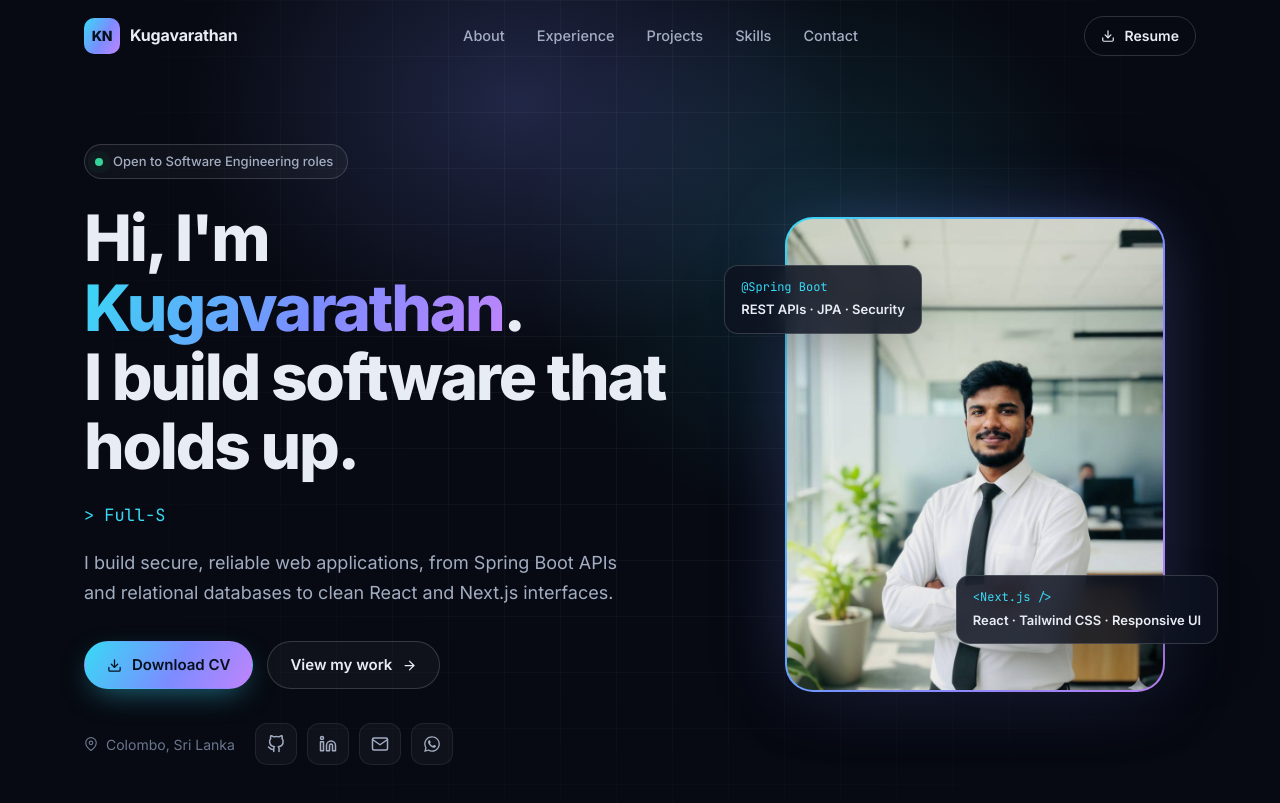
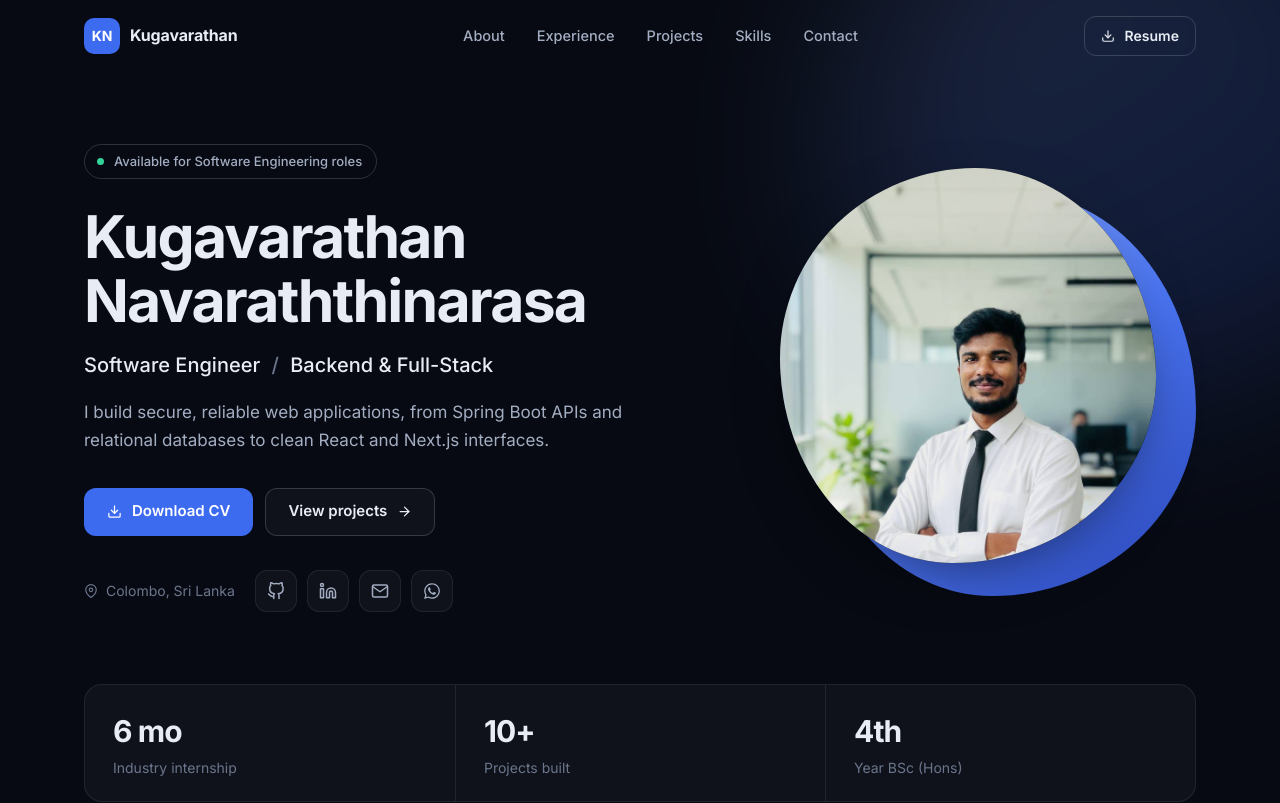
Before and after one commit to Nkugavarathan/My-Portfolio, a React (Create React App) app: page / in a window 1280 px wide. Shown: the top 803 px of the page. Built offline with nearby package versions, Linux system fonts and the light colour scheme.

Commit message:
Update styles and content across portfolio sections for improved aesthetics and clarity

```diff
--- a/src/App.css
+++ b/src/App.css
@@ -11,10 +11,10 @@
   --text: #e8ecf4;
   --text-soft: #a3adc2;
   --muted: #6b768d;
-  --accent: #38d9f5;
-  --accent-2: #7c8cff;
-  --accent-soft: rgba(56, 217, 245, 0.12);
-  --gradient: linear-gradient(120deg, #38d9f5 0%, #7c8cff 55%, #c084fc 100%);
+  --accent: #7ea2ff;
+  --accent-strong: #3d6bf0;
+  --accent-soft: rgba(126, 162, 255, 0.1);
+  --blob: linear-gradient(140deg, #8fb0ff 0%, #4a74f2 55%, #2a46b8 100%);
   --radius: 18px;
   --radius-sm: 10px;
   --shadow: 0 20px 60px -20px rgba(0, 0, 0, 0.6);
@@ -47,7 +47,7 @@ body {
 }
 
 ::selection {
-  background: rgba(56, 217, 245, 0.3);
+  background: rgba(126, 162, 255, 0.35);
   color: #fff;
 }
 
@@ -117,13 +117,6 @@ ul {
   margin-top: 36px;
 }
 
-.gradient-text {
-  background: var(--gradient);
-  -webkit-background-clip: text;
-  background-clip: text;
-  color: transparent;
-}
-
 /* ==========================================================
    Buttons, chips, icons
    ========================================================== */
@@ -133,7 +126,7 @@ ul {
   gap: 10px;
   height: 48px;
   padding: 0 22px;
-  border-radius: 999px;
+  border-radius: 12px;
   font-weight: 600;
   font-size: 15px;
   font-family: inherit;
@@ -145,17 +138,16 @@ ul {
 }
 
 .btn:hover {
-  transform: translateY(-2px);
+  transform: translateY(-1px);
 }
 
 .btn-primary {
-  background: var(--gradient);
-  color: #05101a;
-  box-shadow: 0 10px 30px -10px rgba(56, 217, 245, 0.55);
+  background: var(--accent-strong);
+  color: #fff;
 }
 
 .btn-primary:hover {
-  box-shadow: 0 14px 40px -10px rgba(56, 217, 245, 0.75);
+  background: #4f7af5;
 }
 
 .btn-secondary {
@@ -166,7 +158,7 @@ ul {
 
 .btn-secondary:hover {
   background: var(--surface-hover);
-  border-color: rgba(56, 217, 245, 0.5);
+  border-color: rgba(255, 255, 255, 0.3);
 }
 
 .btn-ghost {
@@ -217,9 +209,8 @@ ul {
 }
 
 .icon-btn:hover {
-  color: var(--accent);
-  border-color: rgba(56, 217, 245, 0.5);
-  transform: translateY(-2px);
+  color: var(--text);
+  border-color: rgba(255, 255, 255, 0.3);
 }
 
 .icon-btn.small {
@@ -276,10 +267,10 @@ ul {
   width: 36px;
   height: 36px;
   border-radius: 10px;
-  background: var(--gradient);
-  color: #05101a;
+  background: var(--accent-strong);
+  color: #fff;
   font-size: 14px;
-  font-weight: 800;
+  font-weight: 700;
 }
 
 .nav-links {
@@ -342,46 +333,61 @@ ul {
   overflow: hidden;
 }
 
-.hero-glow {
-  position: absolute;
-  top: -25%;
-  left: 50%;
-  width: 1200px;
-  height: 900px;
-  transform: translateX(-50%);
-  background: radial-gradient(
-      closest-side at 40% 40%,
-      rgba(124, 140, 255, 0.22),
-      transparent 70%
-    ),
-    radial-gradient(
-      closest-side at 65% 55%,
-      rgba(56, 217, 245, 0.14),
-      transparent 70%
-    );
-  pointer-events: none;
+/* Organic blob shapes: a morphing border-radius gives the soft, hand-made outline */
+@keyframes morph {
+  0%,
+  100% {
+    border-radius: 58% 42% 38% 62% / 46% 38% 62% 54%;
+  }
+  33% {
+    border-radius: 40% 60% 62% 38% / 58% 46% 54% 42%;
+  }
+  66% {
+    border-radius: 64% 36% 46% 54% / 38% 60% 40% 62%;
+  }
 }
 
-.hero-grid {
+@keyframes drift {
+  0%,
+  100% {
+    transform: translate(0, 0) rotate(0deg);
+  }
+  50% {
+    transform: translate(30px, -20px) rotate(12deg);
+  }
+}
+
+.bg-blob {
   position: absolute;
-  inset: 0;
-  background-image: linear-gradient(var(--border) 1px, transparent 1px),
-    linear-gradient(90deg, var(--border) 1px, transparent 1px);
-  background-size: 56px 56px;
-  mask-image: radial-gradient(ellipse at 50% 30%, #000 20%, transparent 70%);
-  -webkit-mask-image: radial-gradient(
-    ellipse at 50% 30%,
-    #000 20%,
-    transparent 70%
-  );
-  opacity: 0.5;
+  z-index: 0;
+  background: var(--blob);
+  filter: blur(90px);
+  opacity: 0.18;
   pointer-events: none;
+  animation: morph 18s ease-in-out infinite, drift 24s ease-in-out infinite;
+}
+
+.bg-blob-hero {
+  width: 620px;
+  height: 560px;
+  top: -140px;
+  right: -160px;
+}
+
+.bg-blob-contact {
+  width: 520px;
+  height: 460px;
+  top: -200px;
+  left: 50%;
+  margin-left: -260px;
+  opacity: 0.22;
 }
 
 .hero-inner {
   position: relative;
+  z-index: 1;
   display: grid;
-  grid-template-columns: 1.25fr 0.9fr;
+  grid-template-columns: 1.3fr 0.9fr;
   gap: 56px;
   align-items: center;
 }
@@ -390,67 +396,52 @@ ul {
   display: inline-flex;
   align-items: center;
   gap: 10px;
-  padding: 6px 14px 6px 10px;
+  padding: 6px 14px 6px 12px;
   font-size: 13px;
   font-weight: 500;
   color: var(--text-soft);
   border: 1px solid var(--border-strong);
   border-radius: 999px;
-  background: var(--surface);
 }
 
 .status-dot {
-  width: 8px;
-  height: 8px;
+  width: 7px;
+  height: 7px;
   border-radius: 50%;
   background: #34d399;
-  box-shadow: 0 0 0 0 rgba(52, 211, 153, 0.6);
-  animation: pulse 2s infinite;
-}
-
-@keyframes pulse {
-  70% {
-    box-shadow: 0 0 0 8px rgba(52, 211, 153, 0);
-  }
-  100% {
-    box-shadow: 0 0 0 0 rgba(52, 211, 153, 0);
-  }
 }
 
 .hero-title {
-  margin-top: 24px;
-  font-size: clamp(2.3rem, 5.2vw, 4rem);
+  margin-top: 26px;
+  font-size: clamp(2.2rem, 4.6vw, 3.7rem);
   line-height: 1.08;
-  font-weight: 800;
-  letter-spacing: -0.035em;
+  font-weight: 700;
+  letter-spacing: -0.03em;
 }
 
-.hero-roles {
-  display: flex;
-  align-items: center;
-  gap: 10px;
-  margin-top: 20px;
-  min-height: 30px;
-  font-family: var(--mono);
-  font-size: 17px;
-  color: var(--accent);
+.hero-role {
+  margin-top: 16px;
+  font-size: 20px;
+  font-weight: 500;
+  color: var(--text);
 }
 
-.hero-roles .Typewriter__cursor {
-  color: var(--accent-2);
+.hero-role .sep {
+  margin: 0 6px;
+  color: var(--muted);
 }
 
 .hero-tagline {
-  margin-top: 18px;
-  max-width: 560px;
-  font-size: 18px;
+  margin-top: 16px;
+  max-width: 540px;
+  font-size: 17px;
   color: var(--text-soft);
 }
 
 .hero-cta {
   display: flex;
   flex-wrap: wrap;
-  gap: 14px;
+  gap: 12px;
   margin-top: 34px;
 }
 
@@ -474,71 +465,31 @@ ul {
   position: relative;
   justify-self: center;
   width: 100%;
-  max-width: 380px;
+  max-width: 400px;
+  aspect-ratio: 1 / 1.05;
 }
 
-.photo-frame {
-  position: relative;
-  aspect-ratio: 4 / 5;
-  border-radius: 28px;
-  padding: 2px;
-  background: var(--gradient);
-  box-shadow: var(--shadow), 0 0 80px -20px rgba(124, 140, 255, 0.5);
+.blob-back {
+  position: absolute;
+  inset: 6% -4% -2% 8%;
+  background: var(--blob);
+  animation: morph 14s ease-in-out infinite reverse;
 }
 
-.photo-frame img {
+.blob-photo {
+  position: absolute;
+  inset: 0 6% 6% 0;
+  overflow: hidden;
+  background: var(--bg-elev);
+  box-shadow: var(--shadow);
+  animation: morph 14s ease-in-out infinite;
+}
+
+.blob-photo img {
   width: 100%;
   height: 100%;
   object-fit: cover;
-  border-radius: 26px;
-  background: var(--bg-elev);
-}
-
-.floating-card {
-  position: absolute;
-  display: flex;
-  flex-direction: column;
-  gap: 2px;
-  padding: 12px 16px;
-  border-radius: 14px;
-  background: rgba(13, 18, 32, 0.85);
-  backdrop-filter: blur(12px);
-  -webkit-backdrop-filter: blur(12px);
-  border: 1px solid var(--border-strong);
-  box-shadow: var(--shadow);
-  font-size: 13px;
-  animation: float 6s ease-in-out infinite;
-}
-
-.floating-card .mono {
-  color: var(--accent);
-  font-size: 12px;
-}
-
-.floating-card strong {
-  font-weight: 600;
-  color: var(--text);
-}
-
-.card-top {
-  top: 10%;
-  left: -16%;
-}
-
-.card-bottom {
-  bottom: 8%;
-  right: -14%;
-  animation-delay: -3s;
-}
-
-@keyframes float {
-  0%,
-  100% {
-    transform: translateY(0);
-  }
-  50% {
-    transform: translateY(-10px);
-  }
+  object-position: center 20%;
 }
 
 .stats {
@@ -564,7 +515,7 @@ ul {
 .stat dd {
   margin: 0;
   font-size: 30px;
-  font-weight: 800;
+  font-weight: 700;
   letter-spacing: -0.03em;
 }
 
@@ -587,25 +538,34 @@ ul {
 }
 
 .eyebrow {
-  display: inline-block;
-  font-family: var(--mono);
+  display: inline-flex;
+  align-items: center;
+  gap: 12px;
   font-size: 13px;
-  font-weight: 500;
+  font-weight: 600;
   color: var(--accent);
-  letter-spacing: 0.08em;
-  text-transform: uppercase;
+  letter-spacing: 0.04em;
 }
 
-.eyebrow::before {
-  content: "// ";
-  color: var(--muted);
+.eyebrow::after {
+  content: "";
+  width: 32px;
+  height: 1px;
+  background: var(--border-strong);
+}
+
+.contact-card .eyebrow::before {
+  content: "";
+  width: 32px;
+  height: 1px;
+  background: var(--border-strong);
 }
 
 .section-title {
   margin-top: 12px;
   font-size: clamp(1.9rem, 3.6vw, 2.8rem);
   line-height: 1.15;
-  font-weight: 800;
+  font-weight: 700;
   letter-spacing: -0.03em;
 }
 
@@ -749,13 +709,12 @@ ul {
 .job-points li::before {
   content: "";
   position: absolute;
-  left: 2px;
-  top: 10px;
-  width: 8px;
-  height: 8px;
-  border-radius: 2px;
-  background: var(--gradient);
-  transform: rotate(45deg);
+  left: 4px;
+  top: 11px;
+  width: 6px;
+  height: 6px;
+  border-radius: 50%;
+  background: var(--accent);
 }
 
 /* Projects */
@@ -826,8 +785,9 @@ ul {
   gap: 10px;
   padding: 14px 16px;
   border-radius: var(--radius-sm);
-  background: var(--accent-soft);
-  border: 1px solid rgba(56, 217, 245, 0.18);
+  background: rgba(255, 255, 255, 0.03);
+  border: 1px solid var(--border);
+  border-left: 2px solid var(--accent);
   color: var(--text);
   font-size: 14px;
 }
@@ -941,10 +901,14 @@ ul {
 }
 
 .list-card li::before {
-  content: "\2192";
+  content: "";
   position: absolute;
-  left: 0;
-  color: var(--accent);
+  left: 4px;
+  top: 10px;
+  width: 6px;
+  height: 6px;
+  border-radius: 50%;
+  background: var(--accent);
 }
 
 /* Contact */
@@ -954,13 +918,14 @@ ul {
   padding: 72px 32px;
   border-radius: 28px;
   border: 1px solid var(--border-strong);
-  background: radial-gradient(
-      ellipse at top,
-      rgba(124, 140, 255, 0.18),
-      transparent 60%
-    ),
-    var(--bg-elev);
+  background: var(--bg-elev);
   overflow: hidden;
+  isolation: isolate;
+}
+
+.contact-card > *:not(.bg-blob) {
+  position: relative;
+  z-index: 1;
 }
 
 .contact-card .section-intro {
@@ -1077,10 +1042,12 @@ ul {
   }
   .hero-visual {
     order: -1;
-    max-width: 260px;
+    max-width: 280px;
   }
-  .floating-card {
-    display: none;
+  .bg-blob-hero {
+    width: 420px;
+    height: 380px;
+    right: -180px;
   }
   .about-grid,
   .featured-grid,
--- a/src/components/Hero.js
+++ b/src/components/Hero.js
@@ -1,6 +1,5 @@
 import React from "react"
 import { motion } from "framer-motion"
-import Typewriter from "typewriter-effect"
 import { FiArrowRight, FiGithub, FiLinkedin, FiMail, FiMapPin } from "react-icons/fi"
 import { FaWhatsapp } from "react-icons/fa"
 import { CvButton } from "./ui"
@@ -8,7 +7,7 @@ import { profile, stats } from "../data/portfolio"
 import photo from "../Assets/profile.jpg"
 
 const fade = (delay) => ({
-  initial: { opacity: 0, y: 20 },
+  initial: { opacity: 0, y: 16 },
   animate: { opacity: 1, y: 0 },
   transition: { duration: 0.7, delay, ease: [0.22, 1, 0.36, 1] },
 })
@@ -23,47 +22,35 @@ export const socialLinks = [
 function Hero() {
   return (
     <section id="home" className="hero">
-      <div className="hero-glow" aria-hidden="true" />
-      <div className="hero-grid" aria-hidden="true" />
+      <div className="bg-blob bg-blob-hero" aria-hidden="true" />
 
       <div className="container hero-inner">
         <div className="hero-copy">
-          <motion.span className="status-pill" {...fade(0)}>
+          <motion.p className="status-pill" {...fade(0)}>
             <span className="status-dot" />
-            Open to Software Engineering roles
-          </motion.span>
+            Available for Software Engineering roles
+          </motion.p>
 
           <motion.h1 className="hero-title" {...fade(0.08)}>
-            Hi, I'm <span className="gradient-text">{profile.shortName}</span>.
-            <br />
-            I build software that holds up.
+            {profile.name}
           </motion.h1>
 
-          <motion.div className="hero-roles" {...fade(0.16)}>
-            <span className="mono">&gt;</span>
-            <Typewriter
-              options={{
-                strings: profile.roles,
-                autoStart: true,
-                loop: true,
-                deleteSpeed: 30,
-                delay: 55,
-              }}
-            />
-          </motion.div>
+          <motion.p className="hero-role" {...fade(0.14)}>
+            {profile.role} <span className="sep">/</span> Backend &amp; Full-Stack
+          </motion.p>
 
-          <motion.p className="hero-tagline" {...fade(0.24)}>
+          <motion.p className="hero-tagline" {...fade(0.2)}>
             {profile.tagline}
           </motion.p>
 
-          <motion.div className="hero-cta" {...fade(0.32)}>
+          <motion.div className="hero-cta" {...fade(0.28)}>
             <CvButton />
             <a className="btn btn-secondary" href="#projects">
-              View my work <FiArrowRight aria-hidden="true" />
+              View projects <FiArrowRight aria-hidden="true" />
             </a>
           </motion.div>
 
-          <motion.div className="hero-meta" {...fade(0.4)}>
+          <motion.div className="hero-meta" {...fade(0.36)}>
             <span className="hero-location">
               <FiMapPin aria-hidden="true" /> {profile.location}
             </span>
@@ -88,24 +75,17 @@ function Hero() {
           className="hero-visual"
           initial={{ opacity: 0, scale: 0.94 }}
           animate={{ opacity: 1, scale: 1 }}
-          transition={{ duration: 0.9, delay: 0.2, ease: [0.22, 1, 0.36, 1] }}
+          transition={{ duration: 0.9, delay: 0.15, ease: [0.22, 1, 0.36, 1] }}
         >
-          <div className="photo-frame">
+          <div className="blob-back" aria-hidden="true" />
+          <div className="blob-photo">
             <img src={photo} alt={profile.name} />
-          </div>
-          <div className="floating-card card-top">
-            <span className="mono">@Spring Boot</span>
-            <strong>REST APIs · JPA · Security</strong>
-          </div>
-          <div className="floating-card card-bottom">
-            <span className="mono">{"<Next.js />"}</span>
-            <strong>React · Tailwind CSS · Responsive UI</strong>
           </div>
         </motion.div>
       </div>
 
       <div className="container">
-        <motion.dl className="stats" {...fade(0.5)}>
+        <motion.dl className="stats" {...fade(0.45)}>
           {stats.map((s) => (
             <div key={s.label} className="stat">
               <dt>{s.label}</dt>
```
Also changed, not shown: src/components/Contact.js (+5 -4 lines), src/components/Sections.js (+11 -11 lines).
